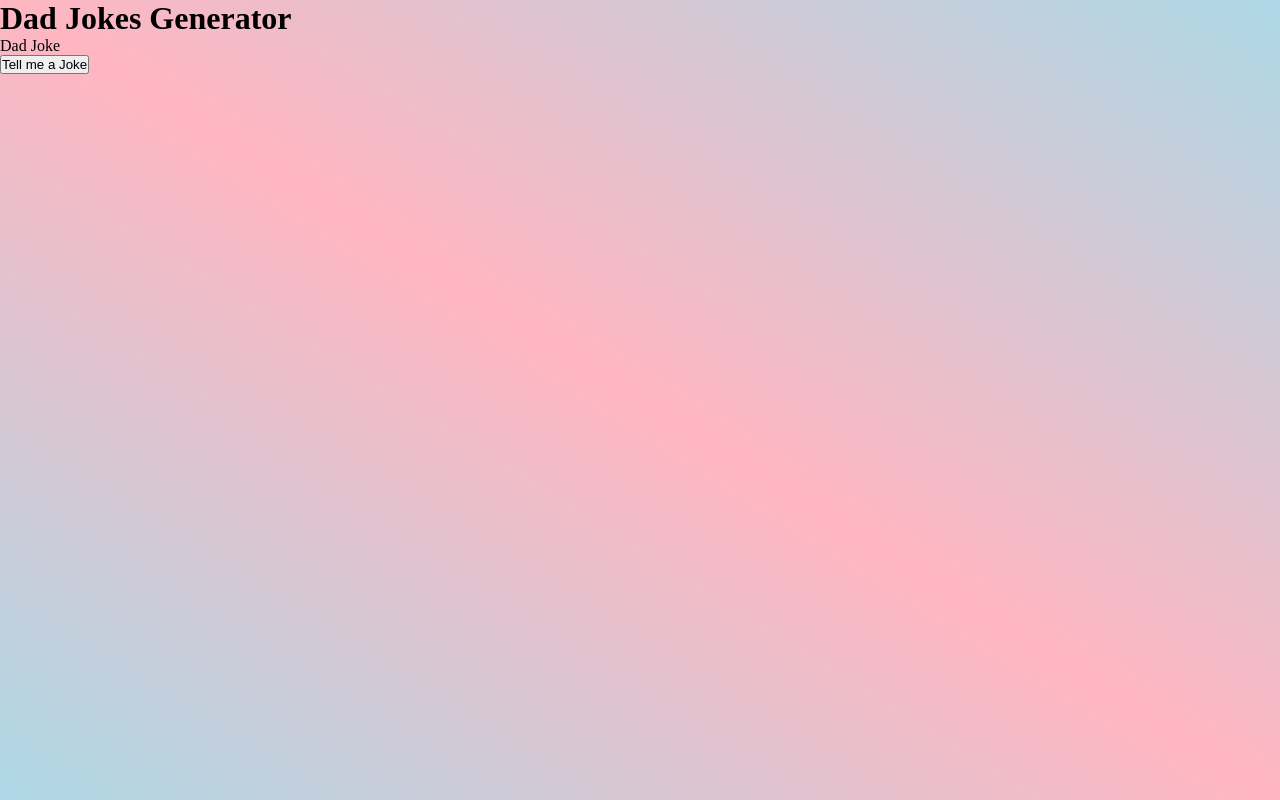
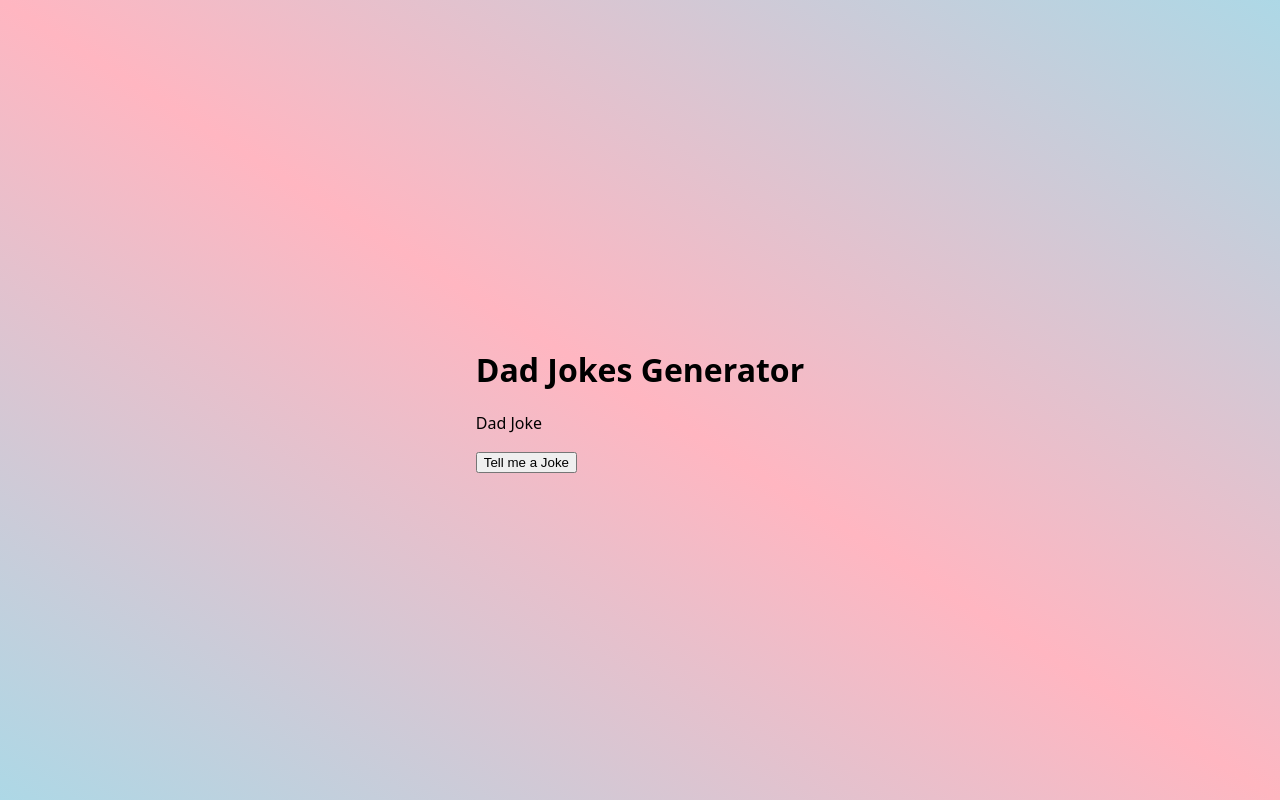
Before and after one commit to LucianoCerullo77/dadjokes, a plain HTML site: page index.html in a window 1280 px wide. Drawn offline with Linux system fonts and the light colour scheme.

Commit message:
body styles maded

```diff
--- a/style.css
+++ b/style.css
@@ -1,10 +1,11 @@
-* {
-    scroll-behavior: smooth;
-    margin: 0;
-    padding: 0;
-}
+
 
 body {
     background: linear-gradient(to left bottom, lightblue, lightpink, lightblue);
     min-height: 100vh;
+    margin: 0;
+    display: flex;
+    justify-content: center;
+    align-items: center;
+    font-family: system-ui, -apple-system, BlinkMacSystemFont, 'Segoe UI', Roboto, Oxygen, Ubuntu, Cantarell, 'Open Sans', 'Helvetica Neue', sans-serif;
 }
```
